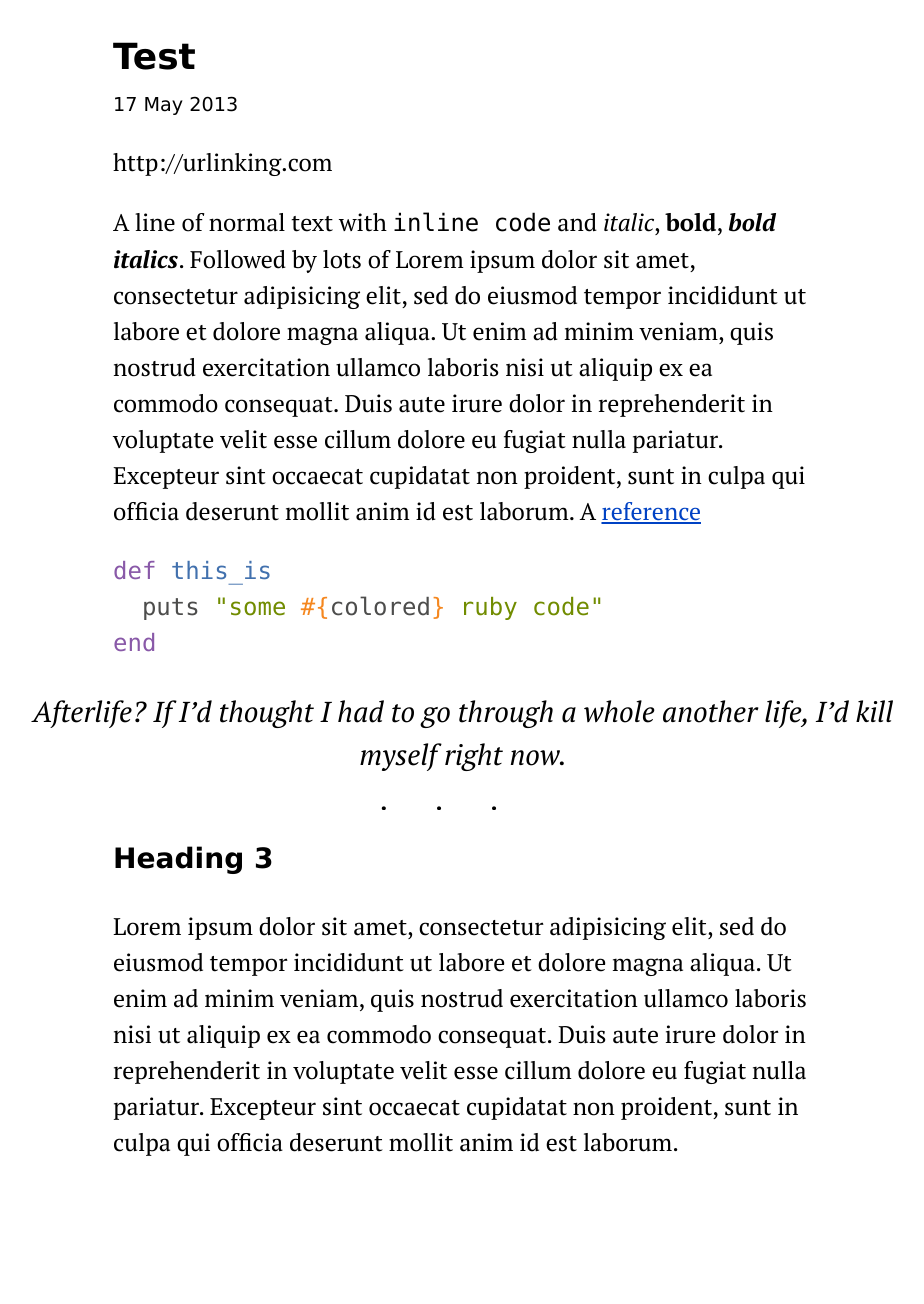
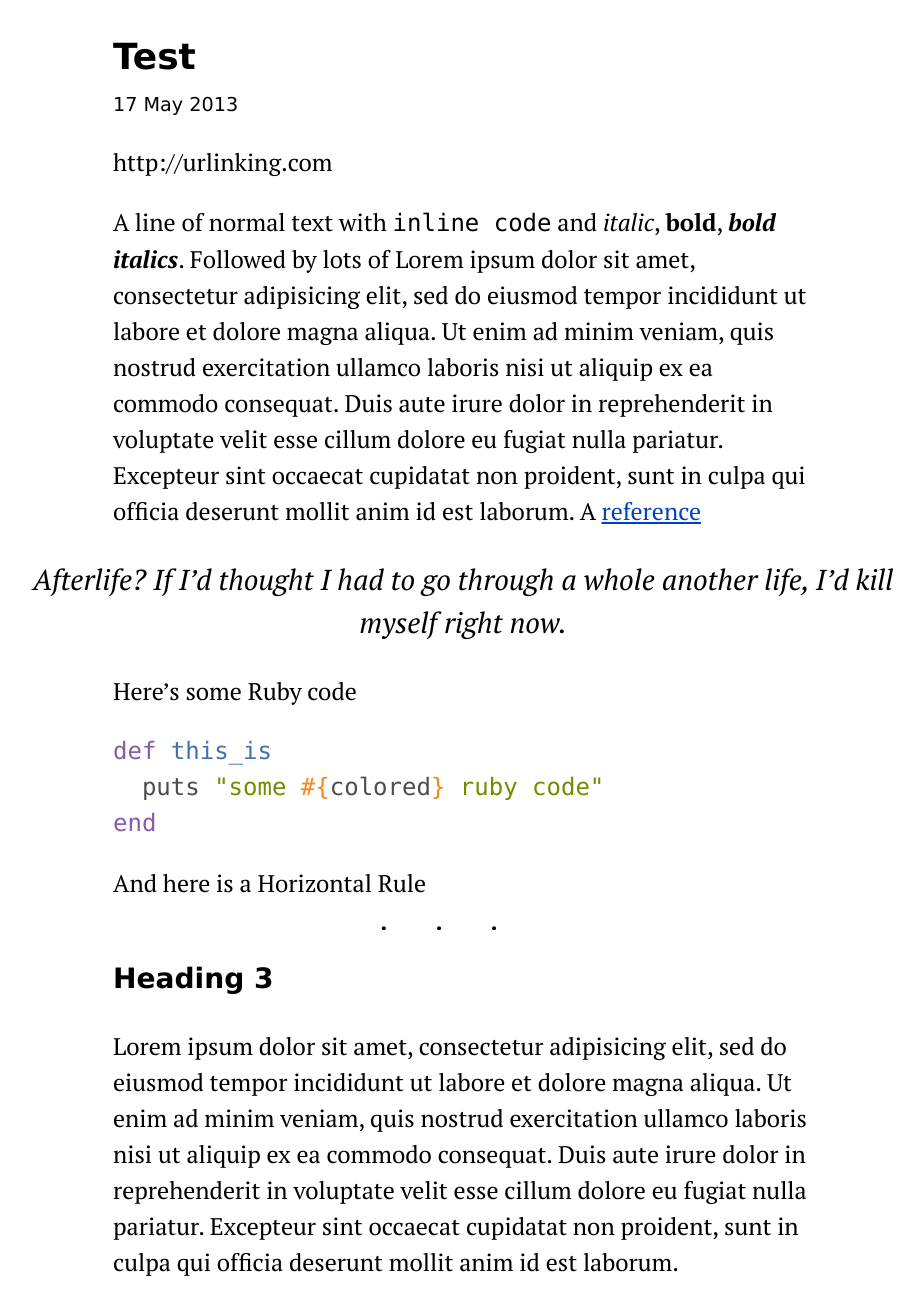
Before and after one commit to lvivski/blog, a Jekyll site: the page built from _posts/2013-05-17-test.md, in a window 1280 px wide. Shown: the whole page, without its empty margins (177-1101 px from the left). Built offline with Jekyll 4.4.1, drawn with Linux system fonts in a browser that asks for light colours; some web fonts are replaced; Markdown is read by kramdown in place of the engine named in the settings; before the commit the page ends 1184 px from its top, so only the background shows below that.

Commit message:
update test

````diff
--- a/_posts/2013-05-17-test.md
+++ b/_posts/2013-05-17-test.md
@@ -6,13 +6,17 @@ http://urlinking.com
 
 A line of normal text with `inline code` and _italic_, **bold**, _**bold italics**_. Followed by lots of 	Lorem ipsum dolor sit amet, consectetur adipisicing elit, sed do eiusmod tempor incididunt ut labore et dolore magna aliqua. Ut enim ad minim veniam, quis nostrud exercitation ullamco laboris nisi ut aliquip ex ea commodo consequat. Duis aute irure dolor in reprehenderit in voluptate velit esse cillum dolore eu fugiat nulla pariatur. Excepteur sint occaecat cupidatat non proident, sunt in culpa qui officia deserunt mollit anim id est laborum. A [reference][1]
 
+>  Afterlife? If I'd thought I had to go through a whole another life, I'd kill myself right now.
+
+Here's some Ruby code
+
 ```ruby
 def this_is
   puts "some #{colored} ruby code"
 end
 ```
 
->  Afterlife? If I'd thought I had to go through a whole another life, I'd kill myself right now.
+And here is a Horizontal Rule
 
 * * *
 
````
